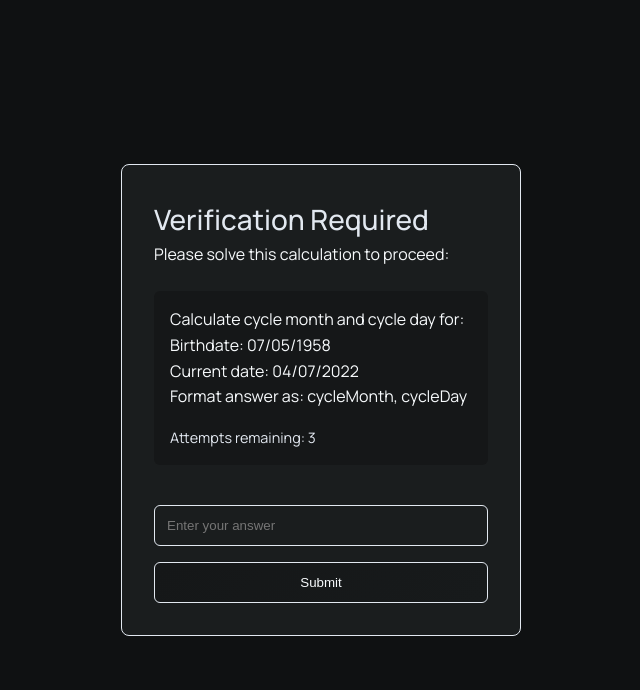
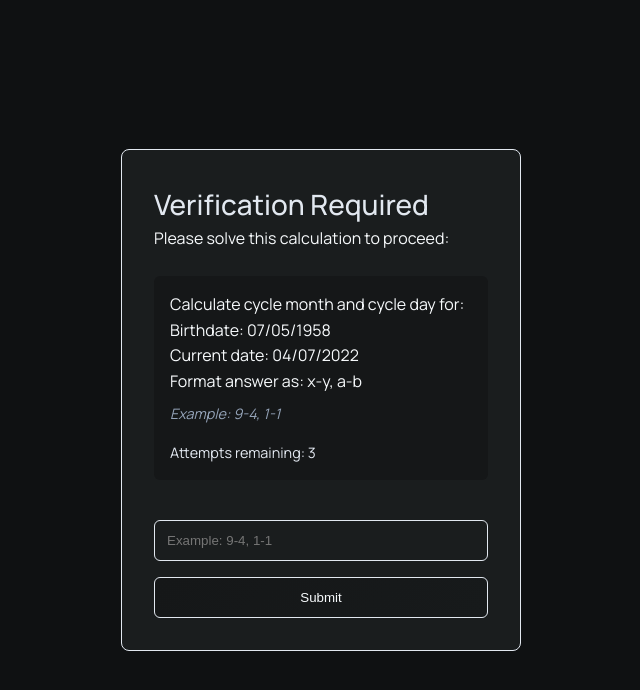
Before and after one commit to sparklezq/numerology-app, a React (Vite) app: page / in a window 1280 px wide. Shown: the top 690 px of the page, without its empty margins (319-959 px from the left). Built offline with nearby package versions, Linux system fonts and the light colour scheme.

Commit message:
added placeholder example in protection layer

```diff
--- a/src/components/ProtectionLayer.jsx
+++ b/src/components/ProtectionLayer.jsx
@@ -59,7 +59,8 @@ export default function ProtectionLayer({ onPass, isDev }) {
             <p>Calculate cycle month and cycle day for:</p>
             <p>Birthdate: {testData.birthdate}</p>
             <p>Current date: {testData.currentDate}</p>
-            <p>Format answer as: cycleMonth, cycleDay</p>
+            <p>Format answer as: x-y, a-b</p>
+            <p className={styles.small}>Example: 9-4, 1-1</p>
             <p className={styles.attempts}>Attempts remaining: {3 - attempts}</p>
           </div>
         )}
@@ -68,7 +69,7 @@ export default function ProtectionLayer({ onPass, isDev }) {
             type="text"
             value={answer}
             onChange={(e) => setAnswer(e.target.value)}
-            placeholder="Enter your answer"
+            placeholder="Example: 9-4, 1-1"
             className={styles.input}
           />
           <button type="submit" className={styles.button}>
--- a/src/components/ProtectionLayer.module.css
+++ b/src/components/ProtectionLayer.module.css
@@ -59,3 +59,10 @@
   background: linear-gradient(135deg, #171a1b 0%, #1f2324 100%);
   transform: scale(1.01);
 }
+
+.small {
+  font-size: 0.9rem;
+  color: #94a3b8;
+  margin-top: 0.5rem;
+  font-style: italic;
+}
```
